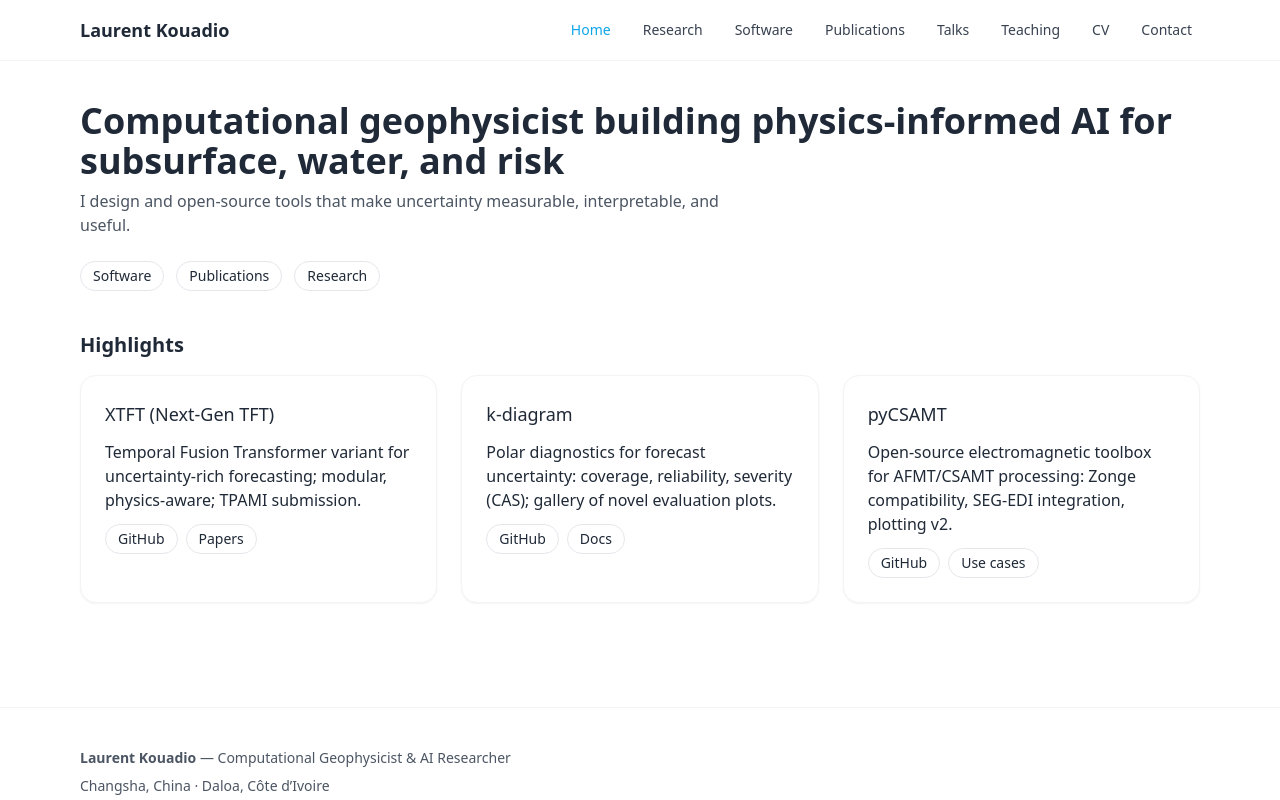
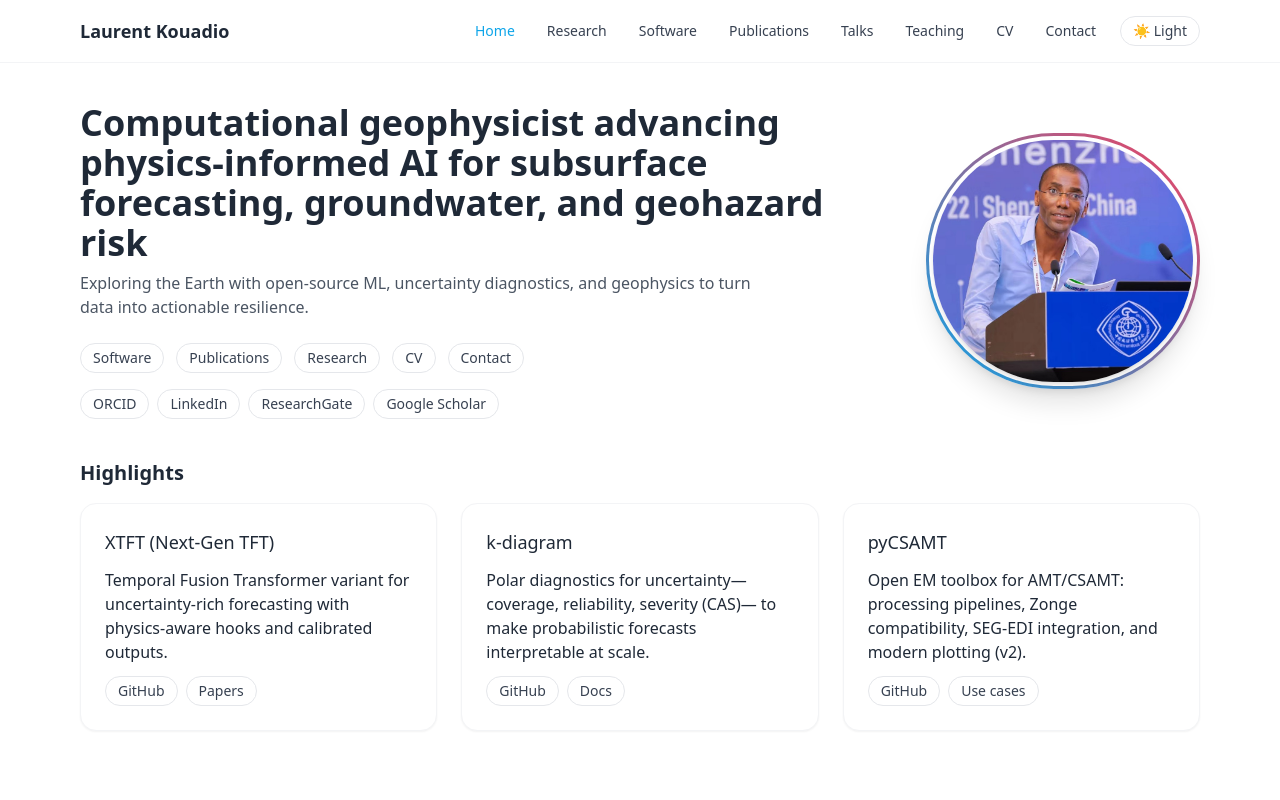
Before and after one commit to earthai-tech/portfolio, a Next.js app: page / in a window 1280 px wide. Shown: the top 800 px of the page. Built offline with nearby package versions, Linux system fonts and the light colour scheme.

Commit message:
feat(home): hero photo + polished headline and links

```diff
--- a/app/globals.css
+++ b/app/globals.css
@@ -2,13 +2,26 @@
 @tailwind components;
 @tailwind utilities;
 
-:root {
-  --radius: 1rem;
-}
+:root { --radius: 1rem; }
 
 html, body { height: 100%; }
-body { @apply bg-white text-gray-800 antialiased; }
+
+body {
+  @apply bg-white text-gray-800 antialiased
+         dark:bg-gray-950 dark:text-gray-100;
+}
 .container { @apply max-w-6xl mx-auto px-4; }
 .prose a { @apply text-brand underline underline-offset-2; }
-.card { @apply rounded-2xl shadow-sm border border-gray-100 p-6 bg-white; }
-.badge { @apply inline-flex items-center rounded-full border border-gray-200 px-3 py-1 text-sm; }
+
+.card {
+  @apply rounded-2xl shadow-sm border p-6
+         bg-white border-gray-100
+         dark:bg-gray-900 dark:border-gray-800;
+}
+.badge {
+  @apply inline-flex items-center gap-1 rounded-full border px-3 py-1 text-sm
+         bg-white border-gray-200 text-gray-700
+         hover:bg-gray-50
+         dark:bg-gray-900 dark:border-gray-700 dark:text-gray-200
+         dark:hover:bg-gray-800;
+}
--- a/app/page.tsx
+++ b/app/page.tsx
@@ -1,28 +1,48 @@
 import { PageHero } from "@/components/PageHero";
 import { Card } from "@/components/Card";
+import { SocialLinks } from "@/components/SocialLinks";
 import Link from "next/link";
+import Image from "next/image";
 
 export default function HomePage() {
   return (
     <div className="space-y-10">
       <PageHero
-        title="Computational geophysicist building physics‑informed AI for subsurface, water, and risk"
-        subtitle="I design and open‑source tools that make uncertainty measurable, interpretable, and useful."
+        title="Computational geophysicist advancing physics-informed AI for subsurface forecasting, groundwater, and geohazard risk"
+        subtitle="Exploring the Earth with open-source ML, uncertainty diagnostics, and geophysics to turn data into actionable resilience."
+        aside={
+          // Outer gradient ring → inner white ring → circular photo
+          <div className="p-[3px] rounded-full bg-gradient-to-tr from-brand to-rose-500 shadow-xl">
+            <div className="rounded-full bg-white p-1">
+              <Image
+                src="/laurent.jpg"
+                alt="Laurent Kouadio"
+                width={260}
+                height={260}
+                className="rounded-full object-cover shadow-md"
+                priority
+              />
+            </div>
+          </div>
+        }
       >
         <div className="flex flex-wrap gap-3">
           <Link href="/software" className="badge">Software</Link>
           <Link href="/publications" className="badge">Publications</Link>
           <Link href="/research" className="badge">Research</Link>
+          <Link href="/cv" className="badge">CV</Link>
+          <Link href="/contact" className="badge">Contact</Link>
         </div>
+        <SocialLinks className="mt-4" />
       </PageHero>
 
       <section>
         <h2 className="text-xl font-semibold mb-4">Highlights</h2>
         <div className="grid md:grid-cols-3 gap-6">
-          <Card title="XTFT (Next‑Gen TFT)">
+          <Card title="XTFT (Next-Gen TFT)">
             <p>
-              Temporal Fusion Transformer variant for uncertainty‑rich
-              forecasting; modular, physics‑aware; TPAMI submission.
+              Temporal Fusion Transformer variant for uncertainty-rich
+              forecasting with physics-aware hooks and calibrated outputs.
             </p>
             <div className="mt-3 flex gap-2">
               <a className="badge" href="https://github.com/earthai-tech/fusionlab-learn" target="_blank">GitHub</a>
@@ -30,10 +50,10 @@ export default function HomePage() {
             </div>
           </Card>
 
-          <Card title="k‑diagram">
+          <Card title="k-diagram">
             <p>
-              Polar diagnostics for forecast uncertainty: coverage, reliability,
-              severity (CAS); gallery of novel evaluation plots.
+              Polar diagnostics for uncertainty—coverage, reliability, severity (CAS)—
+              to make probabilistic forecasts interpretable at scale.
             </p>
             <div className="mt-3 flex gap-2">
               <a className="badge" href="https://github.com/earthai-tech/k-diagram" target="_blank">GitHub</a>
@@ -43,11 +63,11 @@ export default function HomePage() {
 
           <Card title="pyCSAMT">
             <p>
-              Open‑source electromagnetic toolbox for AFMT/CSAMT processing:
-              Zonge compatibility, SEG‑EDI integration, plotting v2.
+              Open EM toolbox for AMT/CSAMT: processing pipelines, Zonge compatibility,
+              SEG-EDI integration, and modern plotting (v2).
             </p>
             <div className="mt-3 flex gap-2">
-              <a className="badge" href="https://github.com/WEgeophysics/pyCSAMT" target="_blank">GitHub</a>
+              <a className="badge" href="https://github.com/earthai-tech/pyCSAMT" target="_blank">GitHub</a>
               <Link className="badge" href="/research">Use cases</Link>
             </div>
           </Card>
--- a/components/Footer.tsx
+++ b/components/Footer.tsx
@@ -22,6 +22,8 @@ export function Footer() {
             <Link href={SITE.orcid} target="_blank">ORCID</Link>
             <span>·</span>
             <Link href={SITE.linkedin} target="_blank">LinkedIn</Link>
+            <span>·</span>
+            <Link href={SITE.researchgate} target="_blank">ResearchGate</Link>
           </div>
           <div className="text-xs text-gray-400">
             © {new Date().getFullYear()} {SITE.name}. All rights reserved.
--- a/components/Header.tsx
+++ b/components/Header.tsx
@@ -3,34 +3,37 @@
 import Link from "next/link";
 import { usePathname } from "next/navigation";
 import { NAV } from "@/utils/metadata";
+import { ThemeToggle } from "@/components/ThemeToggle";
 
 export function Header() {
   const pathname = usePathname();
   return (
-    <header className="border-b border-gray-100 sticky top-0 bg-white/80 backdrop-blur z-50">
+    <header className="border-b sticky top-0 z-50 bg-white/80 backdrop-blur
+                       border-gray-100
+                       dark:bg-gray-950/80 dark:border-gray-800">
       <div className="container flex items-center justify-between py-4">
-        <Link href="/" className="font-semibold text-lg">
-          Laurent Kouadio
-        </Link>
+        <Link href="/" className="font-semibold text-lg">Laurent Kouadio</Link>
+
+        <div className="flex items-center gap-4">
           <nav className="flex gap-4 text-sm">
             {NAV.map((item) => {
               const active =
-              item.href === "/"
-                ? pathname === "/"
-                : pathname?.startsWith(item.href);
+                item.href === "/" ? pathname === "/" : pathname?.startsWith(item.href);
               return (
                 <Link
                   key={item.href}
                   href={item.href}
-                className={`px-2 py-1 rounded-md hover:bg-gray-50 ${
-                  active ? "text-brand font-medium" : "text-gray-700"
-                }`}
+                  className={`px-2 py-1 rounded-md hover:bg-gray-50
+                              dark:hover:bg-gray-900
+                              ${active ? "text-brand font-medium" : "text-gray-700 dark:text-gray-300"}`}
                 >
                   {item.label}
                 </Link>
               );
             })}
           </nav>
+          <ThemeToggle />
+        </div>
       </div>
     </header>
   );
--- a/components/PageHero.tsx
+++ b/components/PageHero.tsx
@@ -4,18 +4,23 @@ export function PageHero({
   title,
   subtitle,
   children,
+  aside,
 }: {
   title: string;
   subtitle?: string;
   children?: ReactNode;
+  aside?: ReactNode;
 }) {
   return (
     <section className="mb-10">
-      <h1 className="text-3xl md:text-4xl font-semibold">{title}</h1>
-      {subtitle && (
-        <p className="mt-2 text-gray-600 max-w-2xl">{subtitle}</p>
-      )}
-      {children && <div className="mt-6">{children}</div>}
+      <div className="grid gap-8 md:grid-cols-[1fr,280px] items-center">
+        <div>
+          <h1 className="text-3xl md:text-4xl font-semibold">{title}</h1>
+          {subtitle && <p className="mt-2 text-gray-600 max-w-2xl">{subtitle}</p>}
+          {children && <div className="mt-6">{children}</div>}
+        </div>
+        {aside && <div className="justify-self-end">{aside}</div>}
+      </div>
     </section>
   );
 }
--- /dev/null
+++ b/components/SocialLinks.tsx
@@ -0,0 +1,21 @@
+import Link from "next/link";
+import { SITE } from "@/utils/metadata";
+
+export function SocialLinks({ className = "" }: { className?: string }) {
+  const links = [
+    { href: SITE.orcid, label: "ORCID" },
+    { href: SITE.linkedin, label: "LinkedIn" },
+    { href: SITE.researchgate, label: "ResearchGate" },
+    { href: SITE.scholar, label: "Google Scholar" },
+  ].filter(l => !!l.href && l.href.trim().length > 0);
+
+  return (
+    <div className={`flex flex-wrap gap-2 ${className}`}>
+      {links.map((l) => (
+        <Link key={l.label} href={l.href} target="_blank" className="badge">
+          {l.label}
+        </Link>
+      ))}
+    </div>
+  );
+}
--- /dev/null
+++ b/components/ThemeToggle.tsx
@@ -0,0 +1,37 @@
+"use client";
+
+import { useEffect, useState } from "react";
+
+export function ThemeToggle() {
+  const [mounted, setMounted] = useState(false);
+  const [theme, setTheme] = useState<"light" | "dark">("light");
+
+  useEffect(() => {
+    setMounted(true);
+    const stored = (localStorage.getItem("theme") as "light" | "dark") || null;
+    const prefersDark = window.matchMedia("(prefers-color-scheme: dark)").matches;
+    const initial = stored ?? (prefersDark ? "dark" : "light");
+    setTheme(initial);
+    document.documentElement.classList.toggle("dark", initial === "dark");
+  }, []);
+
+  if (!mounted) return null;
+
+  const toggle = () => {
+    const next = theme === "dark" ? "light" : "dark";
+    setTheme(next);
+    document.documentElement.classList.toggle("dark", next === "dark");
+    localStorage.setItem("theme", next);
+  };
+
+  return (
+    <button
+      onClick={toggle}
+      className="badge"
+      aria-label="Toggle dark mode"
+      title="Toggle dark mode"
+    >
+      {theme === "dark" ? "🌙 Dark" : "☀️ Light"}
+    </button>
+  );
+}
--- a/tailwind.config.ts
+++ b/tailwind.config.ts
@@ -1,6 +1,7 @@
 import type { Config } from "tailwindcss";
 
 const config: Config = {
+  darkMode: "class",
   content: [
     "./app/**/*.{ts,tsx}",
     "./components/**/*.{ts,tsx}"
--- a/utils/metadata.ts
+++ b/utils/metadata.ts
@@ -3,17 +3,18 @@ export const SITE = {
   title: "Computational Geophysicist & AI Researcher",
   description:
     "Physics-informed ML for subsurface, water, and risk. Portfolio of research, software, and publications.",
-  url: "https://example.com",
+  url: "https://your-vercel-url.vercel.app", // replace after first deploy
   locale: "en_US",
   emailPrimary: "lkouao@csu.edu.cn",
   emailAlt: "etanoyau@gmail.com",
   phoneCN: "+86 166-5712-9786",
   phoneCI: "+225 07-07-054-290",
-  location: "Changsha, China · Daloa, Côte d’Ivoire",
+  location: "Changsha, Hunan Province, 410083, China",
   github: "https://github.com/earthai-tech",
-  scholar: "https://scholar.google.com",
-  orcid: "https://orcid.org/0000-0000-0000-0000",
-  linkedin: "https://www.linkedin.com"
+  scholar: "https://scholar.google.com/citations?user=u6g_jzQAAAAJ&hl=en",
+  orcid: "https://orcid.org/0000-0001-7259-7254",
+  linkedin: "https://www.linkedin.com/in/laurent-kouadio-483b2baa/",
+  researchgate: "https://www.researchgate.net/profile/Laurent-Kouadio"
 };
 
 export const NAV = [
```
Also changed, not shown: package.json (+5 -4 lines), tsconfig.json (+24 -6 lines), public/laurent.jpg (added), 1 other file (tests, documents, lock files or other folders). Lines whose indentation alone changed are shown as unchanged.
